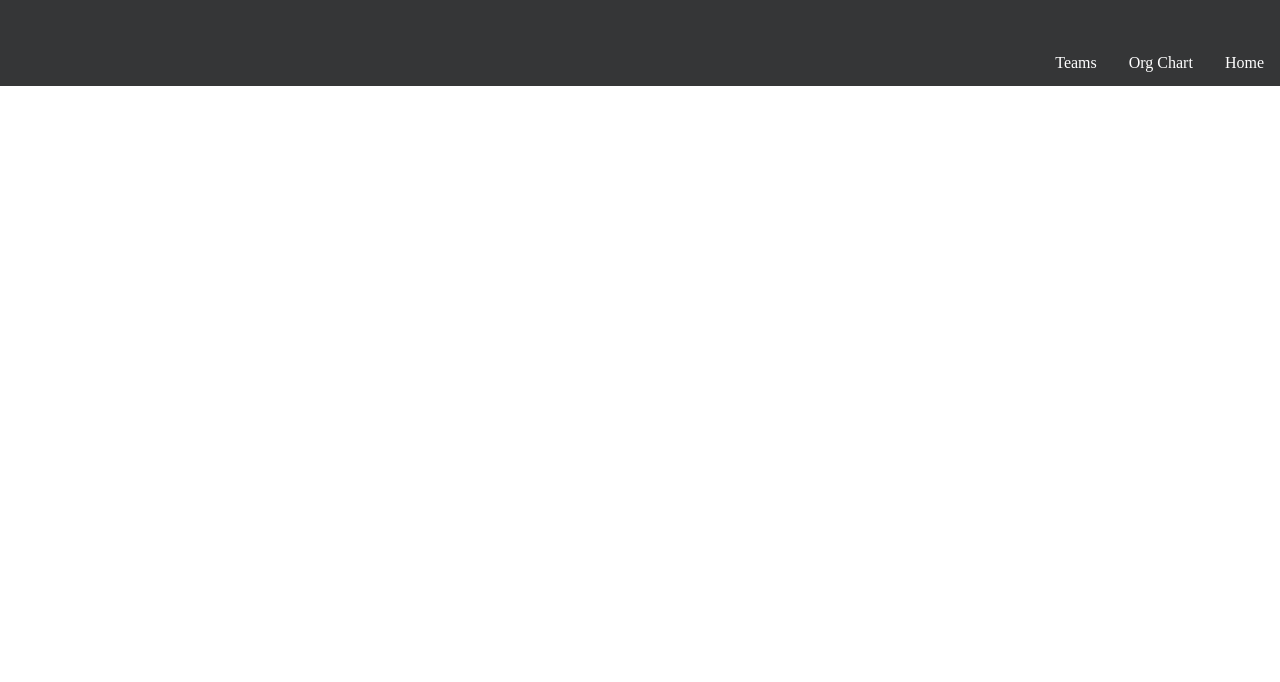
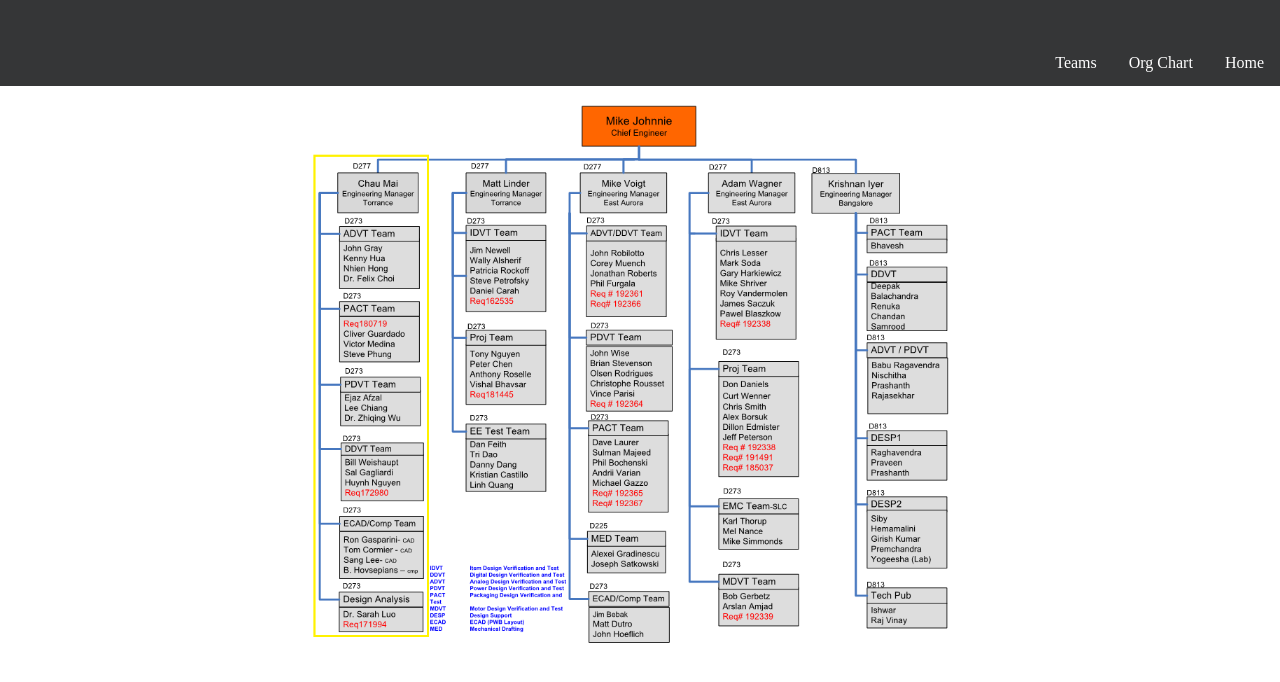
Before and after one commit to AnthonyDinhTNguyen/MoogWebsite, a plain HTML site: page OrgChart.html in a window 1280 px wide. Shown: the part 70-752 px from the top of the page. Drawn offline with Linux system fonts and the light colour scheme.

Commit message:
org chart added

```diff
--- a/OrgChart.html
+++ b/OrgChart.html
@@ -28,5 +28,8 @@
     			</div>
   			</div>
 		</div>
+		<img src = "TeamsGroup.png" class = "center">
+
+		</img>
 	</body>
 </html>
--- a/style.css
+++ b/style.css
@@ -372,6 +372,13 @@ header a:hover{
 .navDrop:hover .navContent {
   display: block;
 }
+
+.center{
+	margin-left:auto;
+	margin-right:auto;
+	display:block;
+	width:60%;
+}
 @font-face {
   font-family: 'MoogFont';
   src: url('Moog.ttf'); /* IE9 Compat Modes */
```
